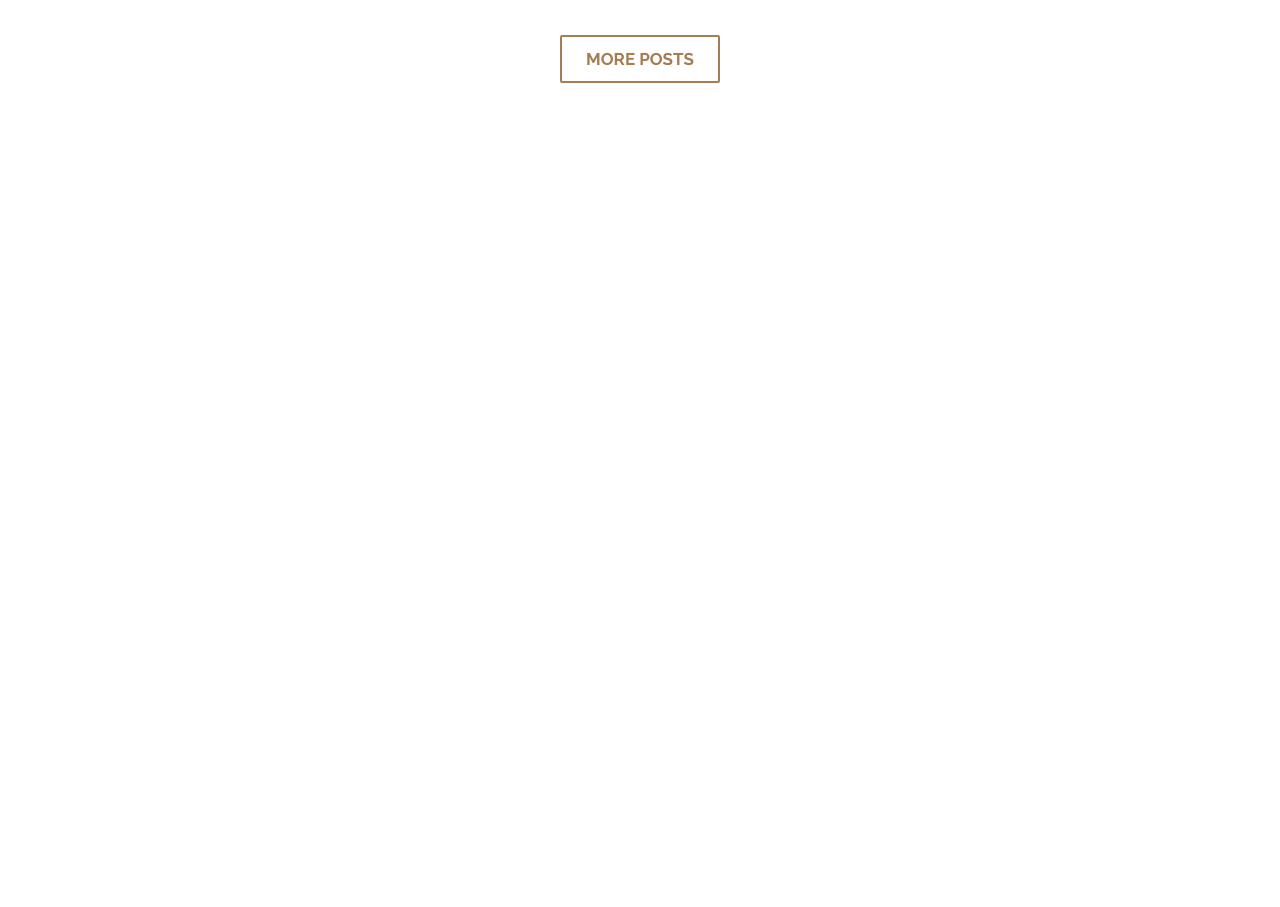
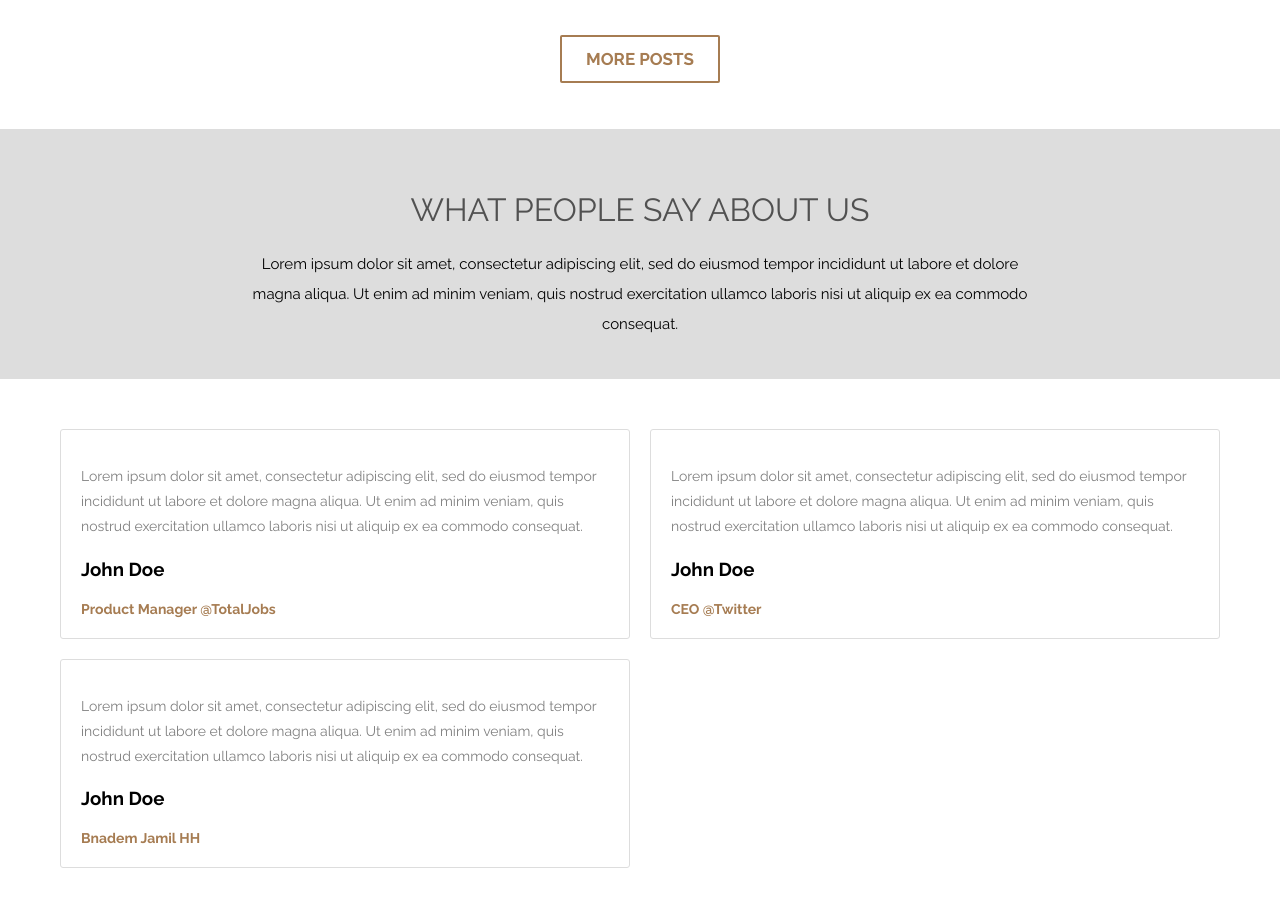
Before and after one commit to boularbahsmail/100wpm-website, a Next.js app: page / in a window 1280 px wide. Shown: the part 5040-5947 px from the top of the page. Before the commit the page ends 5169 px from the top, so only its background shows below. Built offline with nearby package versions, Linux system fonts and the light colour scheme.

Commit message:
Testimonials Component :+1:

```diff
--- /dev/null
+++ b/components/Testimonials/data/data.js
@@ -0,0 +1,22 @@
+const data = [
+    {
+        id: 1,
+        full_name: "John Doe",
+        role: "Product Manager @TotalJobs",
+        feedback: "Lorem ipsum dolor sit amet, consectetur adipiscing elit, sed do eiusmod tempor incididunt ut labore et dolore magna aliqua. Ut enim ad minim veniam, quis nostrud exercitation ullamco laboris nisi ut aliquip ex ea commodo consequat."
+    },
+    {
+        id: 2,
+        full_name: "John Doe",
+        role: "CEO @Twitter",
+        feedback: "Lorem ipsum dolor sit amet, consectetur adipiscing elit, sed do eiusmod tempor incididunt ut labore et dolore magna aliqua. Ut enim ad minim veniam, quis nostrud exercitation ullamco laboris nisi ut aliquip ex ea commodo consequat."
+    },
+    {
+        id: 3,
+        full_name: "John Doe",
+        role: "Bnadem Jamil HH",
+        feedback: "Lorem ipsum dolor sit amet, consectetur adipiscing elit, sed do eiusmod tempor incididunt ut labore et dolore magna aliqua. Ut enim ad minim veniam, quis nostrud exercitation ullamco laboris nisi ut aliquip ex ea commodo consequat."
+    }
+];
+
+export default data;
--- /dev/null
+++ b/components/Testimonials/index.jsx
@@ -0,0 +1,38 @@
+import React from "react";
+import styles from "../../styles/Testimonials.module.css";
+
+// Testimonials Data
+import testimonials from "./data/data.js";
+
+const Testimonials = () => {
+    return (
+        <div className={styles.testimonials}>
+            <div className={styles.banner}>
+                <h1>What People Say About Us</h1>
+                <p>
+                    Lorem ipsum dolor sit amet, consectetur adipiscing elit,
+                    sed do eiusmod tempor incididunt ut labore et dolore magna
+                    aliqua. Ut enim ad minim veniam, quis nostrud exercitation
+                    ullamco laboris nisi ut aliquip ex ea commodo consequat.
+                </p>
+            </div>
+            <div className={styles.content}>
+                <div className={styles.Cards}>
+                    {
+                        testimonials ?
+                            testimonials.map((testimonial, index) =>
+                                <div key={index} className={styles.Card}>
+                                    <p>{testimonial.feedback}</p>
+                                    <h3>{testimonial.full_name}</h3>
+                                    <span>{testimonial.role}</span>
+                                </div>
+                            )
+                        : null
+                    }
+                </div>
+            </div>
+        </div>
+    );
+}
+
+export default Testimonials;
--- a/pages/index.js
+++ b/pages/index.js
@@ -8,6 +8,7 @@ import About from '../components/About';
 import WhyChooseUs from '../components/Why-Choose-Us';
 import Work from '../components/Work';
 import Blogs from '../components/Blogs';
+import Testimonials from '../components/Testimonials';
 
 export default function Home() {
   return (
@@ -25,6 +26,7 @@ export default function Home() {
         <WhyChooseUs />
         <Work />
         <Blogs />
+        <Testimonials />
       </div>
     </div>
   )
--- /dev/null
+++ b/styles/Testimonials.module.css
@@ -0,0 +1,78 @@
+.testimonials {
+    text-align: center;
+    background-color: var(--Gray2);
+    padding-top: 20px;
+}
+
+.testimonials .banner {
+    padding: 20px;
+}
+
+.testimonials .banner h1 {
+    text-transform: uppercase;
+    font-weight: initial;
+    color: var(--Gray1);
+}
+
+.testimonials .banner p {
+    font-size: 15px;
+    line-height: 30px;
+    max-width: 800px;
+    width: 100%;
+    margin: 20px auto;
+}
+
+.testimonials .content {
+    background-color: var(--White);
+}
+
+.testimonials .content .Cards {
+    display: grid;
+    grid-template-columns: 1fr 1fr;
+    max-width: 1200px;
+    width: 100%;
+    margin: auto;
+    padding: 40px 10px;
+}
+
+.testimonials .content .Cards .Card {
+    margin: 10px;
+    padding: 20px;
+    border: 1px solid var(--Gray2);
+    border-radius: 3px;
+    text-align: left;
+}
+
+.testimonials .content .Cards .Card p {
+    font-size: 14px;
+    color: var(--Gray);
+    line-height: 25px;
+}
+
+.testimonials .content .Cards .Card span {
+    color: var(--Brown);
+    font-size: 14px;
+    font-weight: bold;
+}
+
+/* Media Queries */
+@media only screen and (max-width: 700px) {
+    .testimonials .content .Cards {
+        grid-template-columns: 1fr;
+    }
+
+    .testimonials .content .Cards .Card {
+        margin: 10px 0;
+    }
+}
+
+
+@media only screen and (max-width: 600px) {
+    .testimonials .banner h1 {
+        font-size: 25px;
+    }
+
+    .testimonials .banner p {
+        font-size: 14px;
+    }
+}
```
